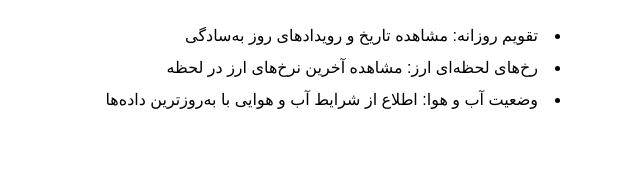
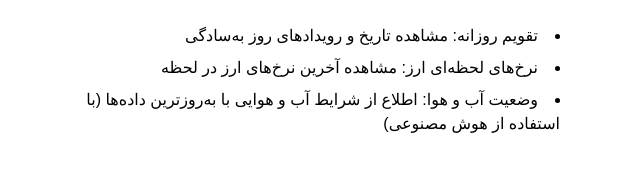
Before and after one commit to Mehranlip/widgetify-landing, a React (Vite) app: page / in a window 1280 px wide. Shown: the part 856-1032 px from the top of the page, without its empty margins (320-960 px from the left). Built offline with nearby package versions, Linux system fonts and the light colour scheme; no server answers; a small style sheet from the web is missing.

Commit message:
refactor(widgetsSection): update widget descriptions

```diff
--- a/src/components/WidgetsSection.tsx
+++ b/src/components/WidgetsSection.tsx
@@ -7,13 +7,13 @@ export default function WidgetsSection() {
 					<strong>تقویم روزانه</strong>: مشاهده تاریخ و رویدادهای روز به‌سادگی
 				</li>
 				<li className="font-light">
-          <strong>رخ‌های لحظه‌ای ارز</strong>: مشاهده آخرین نرخ‌های ارز در لحظه
+					<strong>نرخ‌های لحظه‌ای ارز</strong>: مشاهده آخرین نرخ‌های ارز در لحظه
 				</li>
 				<li className="font-light">
-          <strong>وضعیت آب و هوا</strong>: اطلاع از شرایط آب و هوایی با
-          به‌روزترین داده‌ها
+					<strong>وضعیت آب و هوا</strong>: اطلاع از شرایط آب و هوایی با به‌روزترین داده‌ها
+					(با استفاده از هوش مصنوعی)
 				</li>
 			</ul>
 		</section>
-  );
+	)
 }
```
Lines whose indentation alone changed are shown as unchanged.
